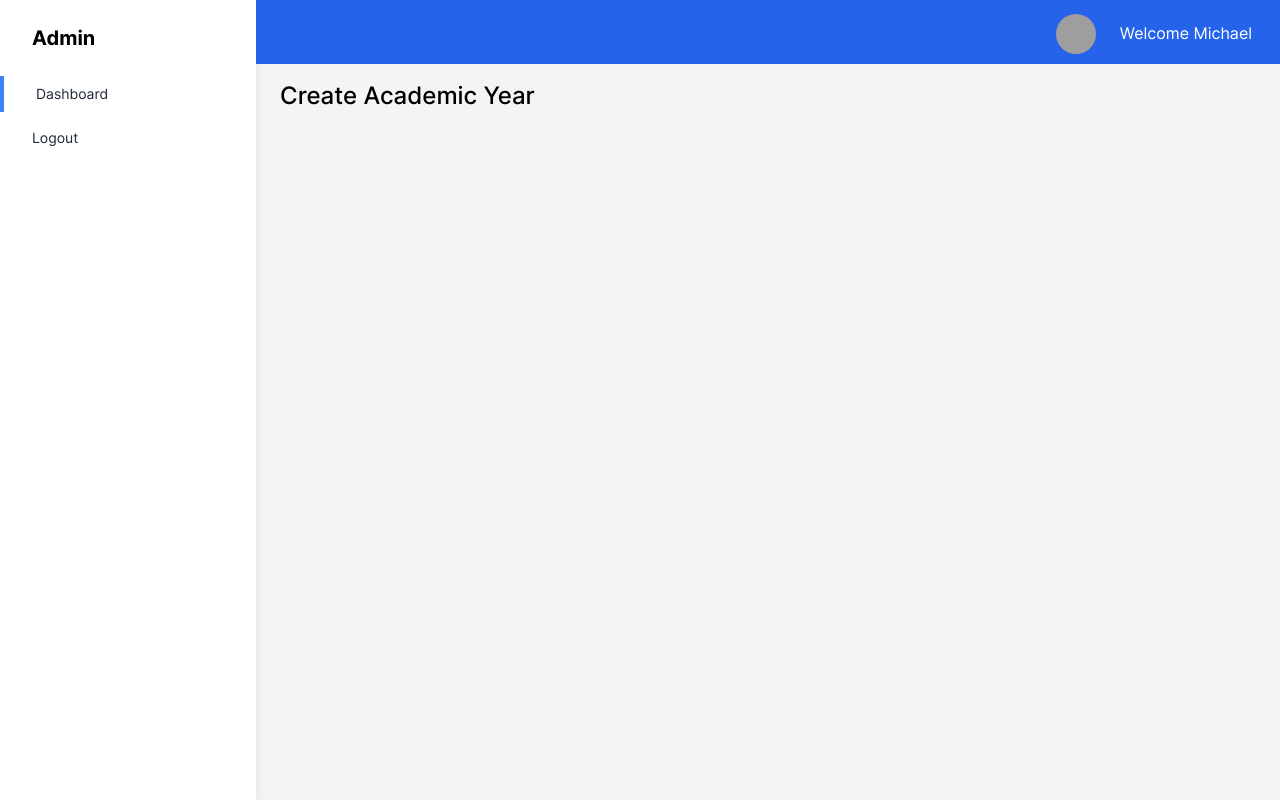
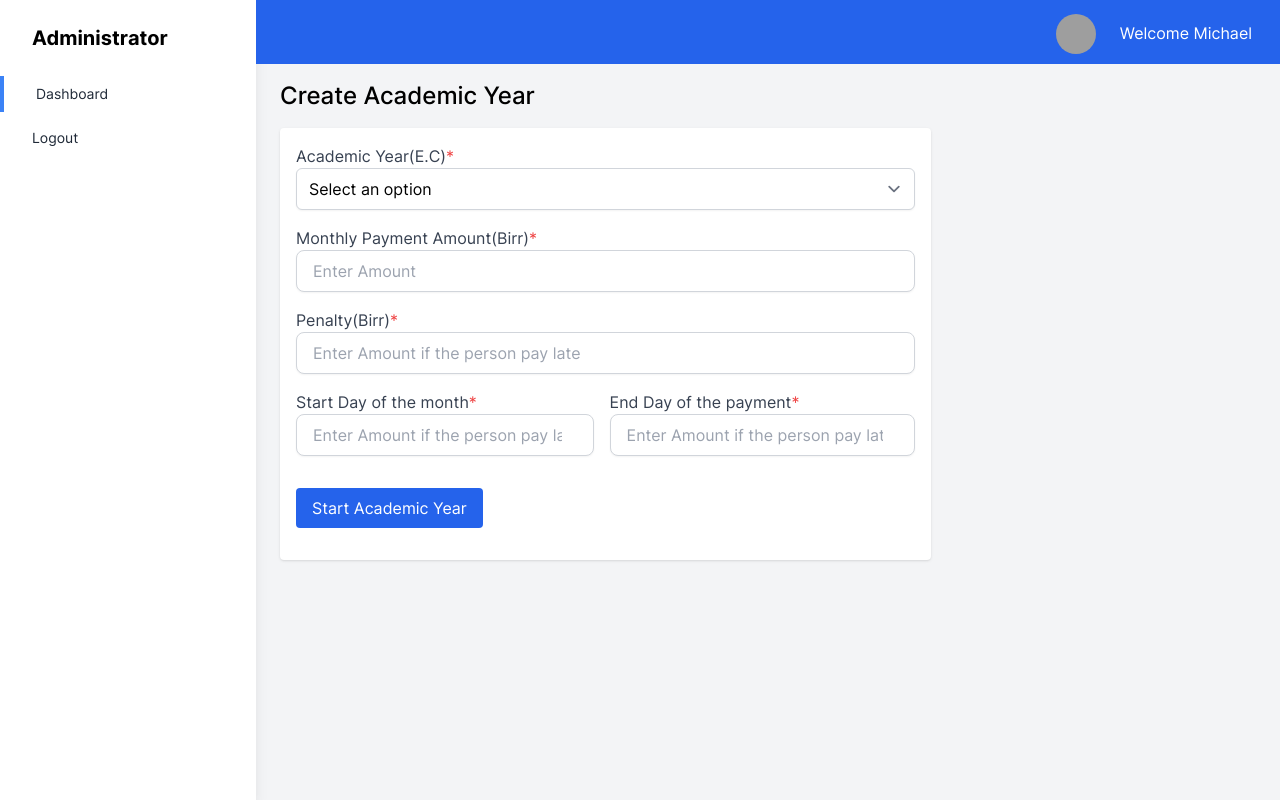
Before and after one commit to michaelbelete/school-payment-application, a Next.js app: page /admin/academicYear/create in a window 1280 px wide. Built offline with nearby package versions, Linux system fonts and the light colour scheme; grey boxes are pictures that could not be loaded.

Commit message:
finished admin ui

```diff
--- a/src/components/layout/AdminAuthLayout.tsx
+++ b/src/components/layout/AdminAuthLayout.tsx
@@ -17,7 +17,7 @@ const AdminAuthLayout: React.FC<Props> = (props) => {
     <div className='relative h-screen overflow-hidden bg-gray-100 dark:bg-gray-800'>
       {/* <!-- sidebar --> */}
       <div className='flex items-start justify-between'>
-        <SideBar links={links} title='Admin' />
+        <SideBar links={links} title='Administrator' />
         {/* <!-- div app --> */}
         <div className='flex w-full flex-col md:space-y-4'>
           <Header />
--- a/src/pages/admin/academicYear/create.tsx
+++ b/src/pages/admin/academicYear/create.tsx
@@ -1,11 +1,115 @@
 import React from 'react';
 
 import AdminAuthLayout from '@/components/layout/AdminAuthLayout';
+
+const Years = () => {
+  let result = '';
+  for (let year = 2012; year < 2025; year++) {
+    result += `<options value="${year}">${year}</options>`;
+  }
+
+  return result;
+};
 export default function Admin() {
   return (
     <AdminAuthLayout>
-      <div className='mb-4 flex flex-row justify-between'>
+      <div className='mb-4 flex flex-col justify-between'>
         <h1 className='pb-4 text-2xl font-medium'>Create Academic Year</h1>
+        <div className='w-2/3 rounded bg-white p-4 shadow'>
+          <form action='' method='post' className='flex flex-col gap-4'>
+            <div>
+              <label className='text-gray-700' htmlFor='animals'>
+                Academic Year(E.C)
+                <span className='required-dot text-red-500'>*</span>
+              </label>
+
+              <select
+                id='academicYear'
+                className='block w-full rounded-md border border-gray-300 bg-white py-2 px-3 shadow-sm focus:border-primary-500 focus:outline-none focus:ring-primary-500'
+                name='academicYear'
+              >
+                <option value=''>Select an option</option>
+                <option value='2012'>2012</option>
+                <option value='2013'>2013</option>
+                <option value='2014'>2014</option>
+                <option value='2015'>2015</option>
+                <option value='2016'>2016</option>
+                <option value='2017'>2017</option>
+                <option value='2018'>2018</option>
+                <option value='2019'>2019</option>
+                <option value='2020'>2020</option>
+              </select>
+            </div>
+            <div className=' relative '>
+              <label htmlFor='required-email' className='pb-2 text-gray-700'>
+                Monthly Payment Amount(Birr)
+                <span className='required-dot text-red-500'>*</span>
+              </label>
+              <input
+                type='number'
+                min='0.00'
+                max='10000.00'
+                step='0.01'
+                className='w-full flex-1 appearance-none rounded-lg border border-gray-300 bg-white py-2 px-4 text-base text-gray-700 placeholder-gray-400 shadow-sm focus:border-transparent focus:outline-none focus:ring-2 focus:ring-purple-600'
+                name='number'
+                placeholder='Enter Amount'
+              />
+            </div>
+            <div className=' relative '>
+              <label htmlFor='required-email' className='pb-2 text-gray-700'>
+                Penalty(Birr)
+                <span className='required-dot text-red-500'>*</span>
+              </label>
+              <input
+                type='number'
+                min='0.00'
+                max='10000.00'
+                step='0.01'
+                className='w-full flex-1 appearance-none rounded-lg border border-gray-300 bg-white py-2 px-4 text-base text-gray-700 placeholder-gray-400 shadow-sm focus:border-transparent focus:outline-none focus:ring-2 focus:ring-purple-600'
+                name='number'
+                placeholder='Enter Amount if the person pay late'
+              />
+            </div>
+            <div className=' relative flex flex-row gap-4'>
+              <div>
+                <label htmlFor='required-email' className='pb-2 text-gray-700'>
+                  Start Day of the month
+                  <span className='required-dot text-red-500'>*</span>
+                </label>
+                <input
+                  type='number'
+                  min='0.00'
+                  max='10000.00'
+                  step='0.01'
+                  className='w-full flex-1 appearance-none rounded-lg border border-gray-300 bg-white py-2 px-4 text-base text-gray-700 placeholder-gray-400 shadow-sm focus:border-transparent focus:outline-none focus:ring-2 focus:ring-purple-600'
+                  name='number'
+                  placeholder='Enter Amount if the person pay late'
+                />
+              </div>
+              <div>
+                <label htmlFor='required-email' className='pb-2 text-gray-700'>
+                  End Day of the payment
+                  <span className='required-dot text-red-500'>*</span>
+                </label>
+                <input
+                  type='number'
+                  min='0.00'
+                  max='10000.00'
+                  step='0.01'
+                  className='w-full flex-1 appearance-none rounded-lg border border-gray-300 bg-white py-2 px-4 text-base text-gray-700 placeholder-gray-400 shadow-sm focus:border-transparent focus:outline-none focus:ring-2 focus:ring-purple-600'
+                  name='number'
+                  placeholder='Enter Amount if the person pay late'
+                />
+              </div>
+            </div>
+
+            <div className='py-4'>
+              <button className='text-md rounded bg-blue-600 px-4 py-2 text-white hover:bg-blue-500 disabled:bg-gray-400'>
+                <div className='flex flex-row gap-2'>Start Academic Year</div>
+              </button>
+            </div>
+          </form>
+        </div>
       </div>
     </AdminAuthLayout>
   );
```
